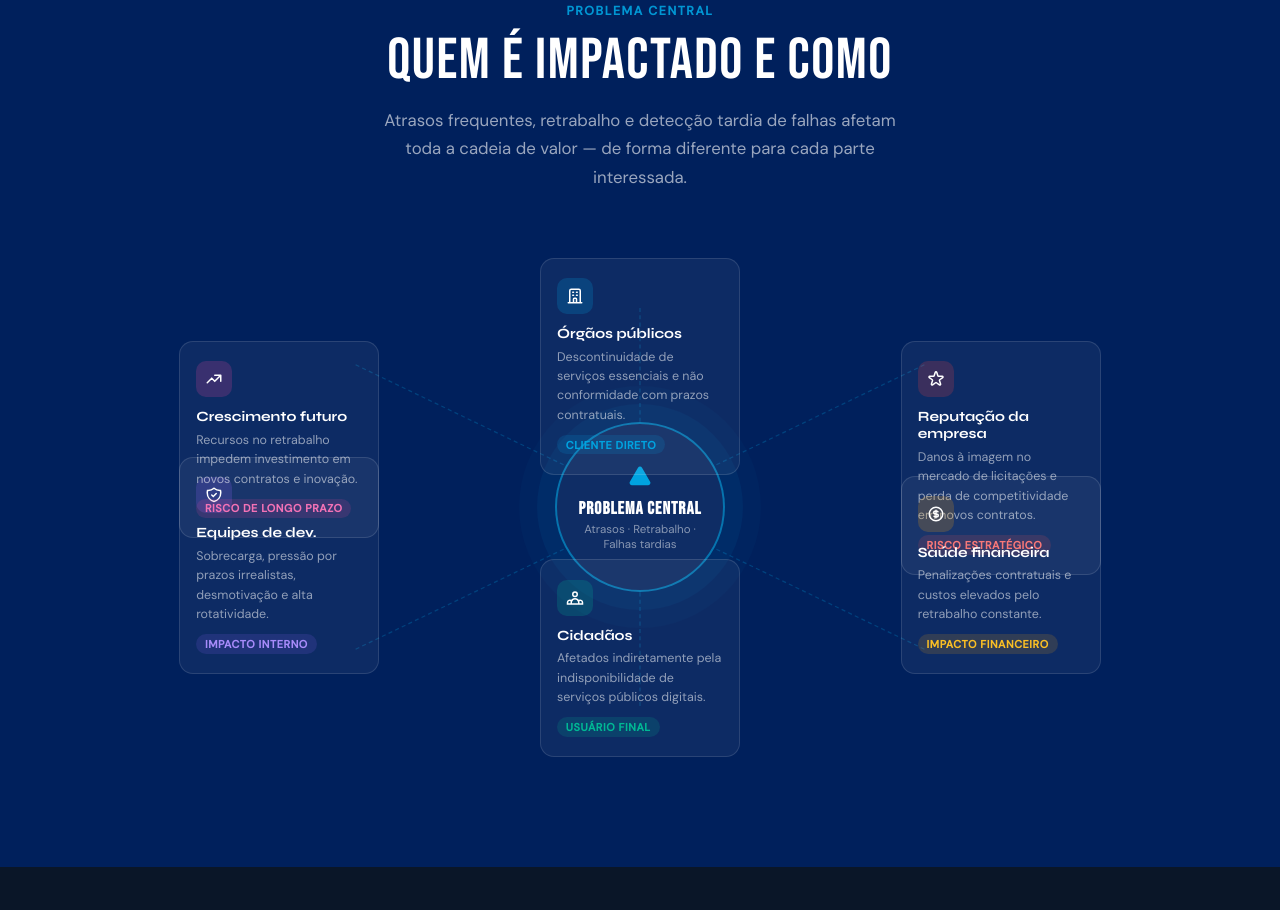
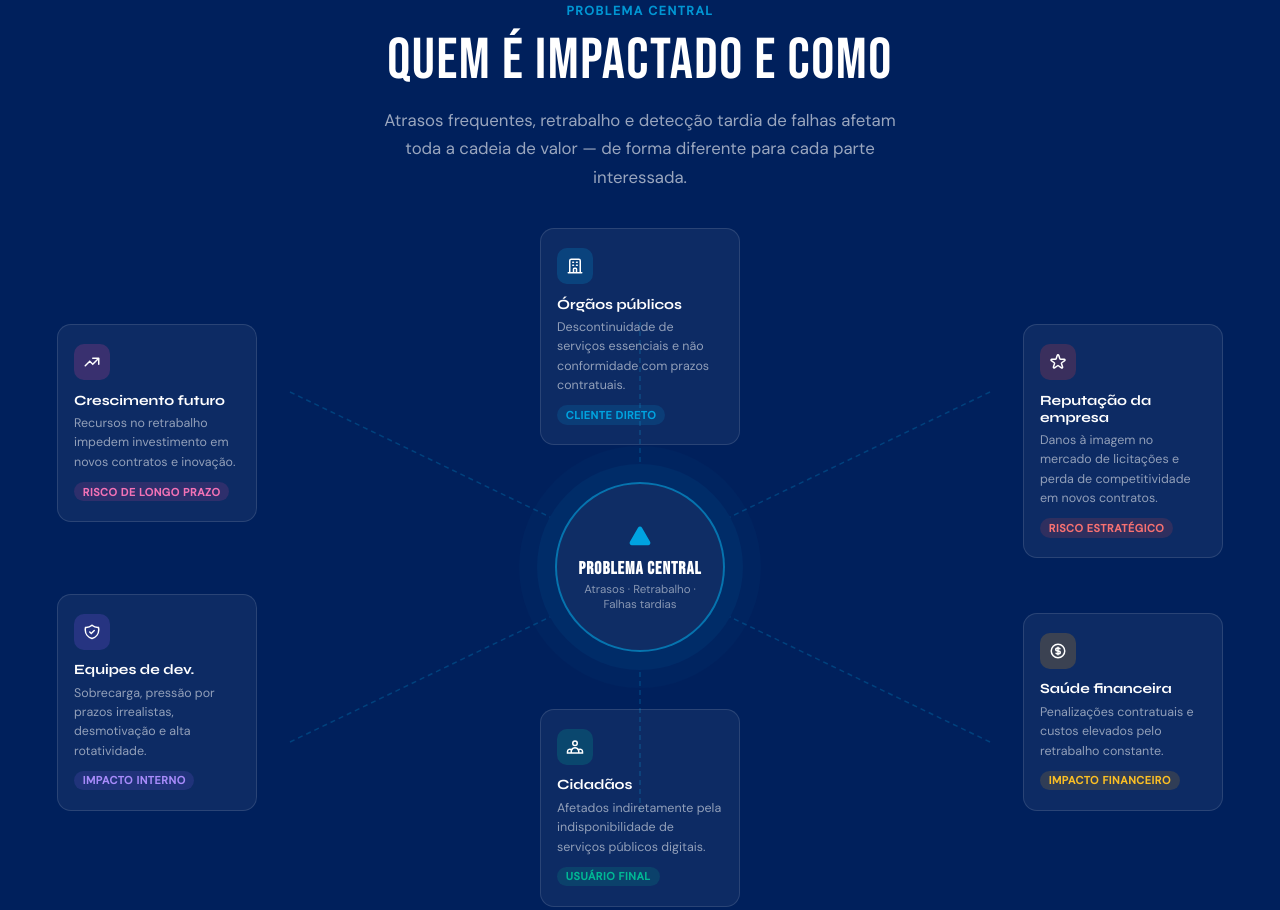
Before and after one commit to Hitalo360/Solutix-Digital-Site, a plain HTML site: page index.html in a window 1280 px wide. Shown: the part 2831-3741 px from the top of the page. Drawn offline with nearby package versions, Linux system fonts and the light colour scheme.

Commit message:
Update style.css

```diff
--- a/style.css
+++ b/style.css
@@ -366,10 +366,10 @@ section { padding: 100px 6%; }
 .impacto-header .section-sub   { color: rgba(255,255,255,0.6); margin: 0 auto; }
 
 .impacto-map {
-  max-width: 960px;
+  max-width: 1100px;
   margin: 0 auto;
   position: relative;
-  min-height: 520px;
+  min-height: 640px;
   display: flex;
   align-items: center;
   justify-content: center;
@@ -430,12 +430,12 @@ section { padding: 100px 6%; }
 
 .imp-svg-lines { position: absolute; inset: 0; width: 100%; height: 100%; pointer-events: none; z-index: 1; }
 
-.imp-node.n1 { top: 2%;  left: 50%; transform: translateX(-50%); }
-.imp-node.n2 { top: 18%; right: 2%; }
-.imp-node.n3 { bottom: 18%; right: 2%; }
-.imp-node.n4 { bottom: 2%; left: 50%; transform: translateX(-50%); }
-.imp-node.n5 { bottom: 18%; left: 2%; }
-.imp-node.n6 { top: 18%; left: 2%; }
+.imp-node.n1 { top: -3%;  left: 50%; transform: translateX(-50%); }
+.imp-node.n2 { top: 12%; right: -3%; }
+.imp-node.n3 { bottom: 12%; right: -3%; }
+.imp-node.n4 { bottom: -3%; left: 50%; transform: translateX(-50%); }
+.imp-node.n5 { bottom: 12%; left: -3%; }
+.imp-node.n6 { top: 12%; left: -3%; }
 .imp-node.n1:hover { transform: translateX(-50%) scale(1.04); }
 .imp-node.n4:hover { transform: translateX(-50%) scale(1.04); }
 
```
